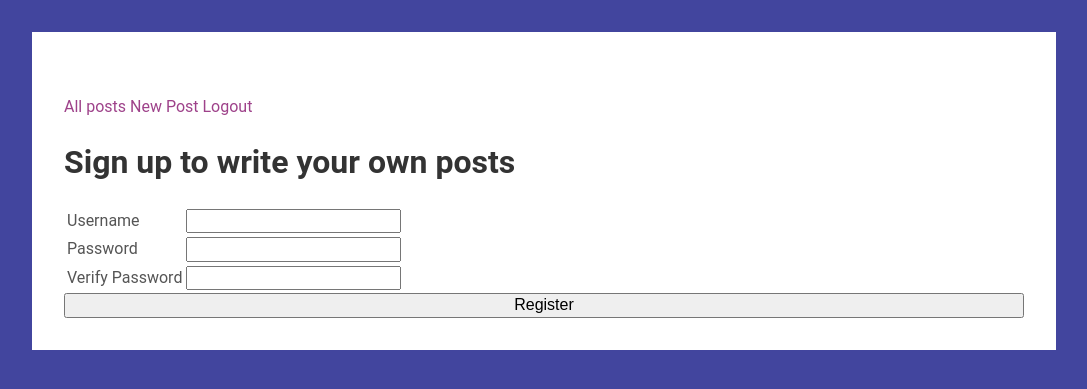
After one commit to NeexDoesTuts/LC_2.4_blogz, a Flask app: page /signup in a window 1280 px wide. The commit adds this page. Shown: the top 389 px of the page, without its empty margins (96-1183 px from the left). Run offline with Flask 2, Linux system fonts and the light colour scheme.

Commit message:
Add user login and signup templates and handlers

```diff
--- a/app.py
+++ b/app.py
@@ -1,4 +1,4 @@
-from flask import Flask, redirect, request, render_template, flash
+from flask import Flask, redirect, request, render_template, flash, session
 from flask_sqlalchemy import SQLAlchemy
 from datetime import datetime
 from flask_debug import Debug
@@ -81,5 +81,59 @@ def blog():
 def new_post():
     return render_template("new_post.html", title="Publish new post")
 
+@app.route("/signup", methods=["GET", "POST"])
+def signup():
+    if request.method == "POST":
+        username = request.form["username"]
+        password = request.form["password"]
+        verify = request.form["verify"]
+
+        existing_user = User.query.filter_by(username=username).first()
+        if not existing_user:
+            new_user = User(username, password)
+            db.session.add(new_user)
+            db.session.commit()
+            session["username"] = username
+            flash("Welcome aboard! Time to write something!")
+            return redirect("/newpost")
+        else:
+            flash("User already exists!")
+            # TODO: add exact error messages later
+
+    return render_template("signup.html")
+
+@app.route("/login", methods=["POST", "GET"])
+def login():
+    if request.method == "GET":
+        return render_template("login.html")
+    else:
+        username = request.form["username"]
+        password = request.form["password"]
+
+        user = User.query.filter_by(username=username).first() # user return or None
+
+        # if user exists and verified password
+        if user and user.password == password:
+            session["username"] = username
+            flash("You are logged in! The scene is yours...")
+            return redirect("/newpost")
+        else:
+            flash("Password is incorrect, or user does not exist", "error")
+
+        return render_template("login.html")
+
+@app.route("/logout")
+def logout():
+    del session["username"]
+    flash("You are logged out!")
+    return redirect("/")
+
+
+
+
+
+
+
+
 if __name__ == "__main__":
     app.run()
--- a/templates/base.html
+++ b/templates/base.html
@@ -8,8 +8,9 @@
 <body>
 
     <nav>
-        <a href="/blog">All posts</a>
-        <a href="/newpost">New Post</a>
+        <a href="./blog">All posts</a>
+        <a href="./newpost">New Post</a>
+        <a href="./logout">Logout</a>
     </nav>
 
     {% with messages = get_flashed_messages() %}
--- /dev/null
+++ b/templates/signup.html
@@ -0,0 +1,28 @@
+{% extends "base.html" %}
+
+{% block content %}
+<h1>Sign up to write your own posts</h1>
+<form action="/signup" method="post">
+    <table>
+        <tr>
+            <td><label for="username">Username</label></td>
+            <td>
+                <input name="username" type="username" value="{{ username }}">
+            </td>
+        </tr>
+        <tr>
+            <td><label for="password">Password</label></td>
+            <td>
+                <input name="password" type="password">
+            </td>
+        </tr>
+        <tr>
+            <td><label for="verify">Verify Password</label></td>
+            <td>
+                <input name="verify" type="password">
+            </td>
+        </tr>
+    </table>
+    <input type="submit" value="Register">
+</form>
+{% endblock %}
```
Also changed, not shown: templates/login.html (added, +23 -0 lines).
